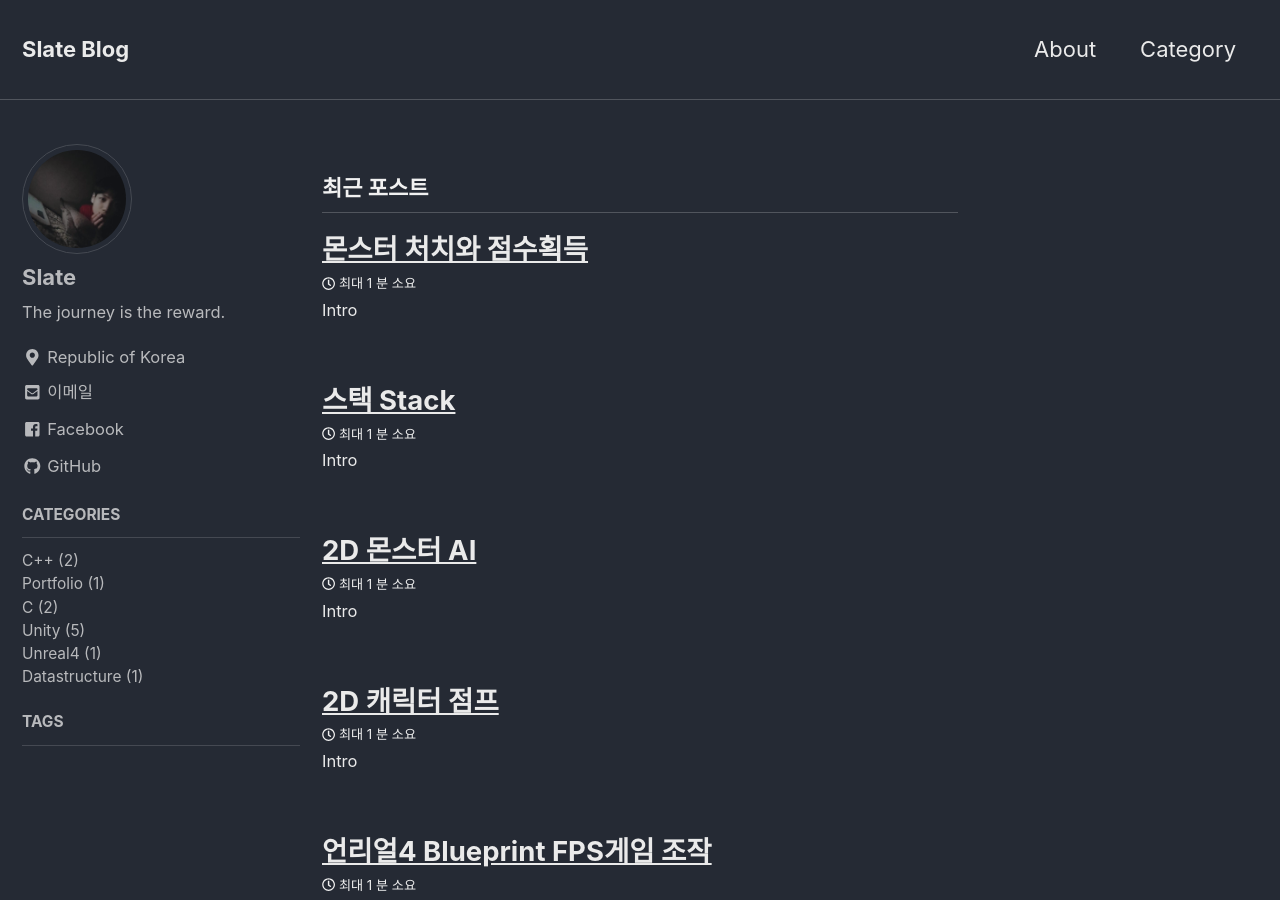
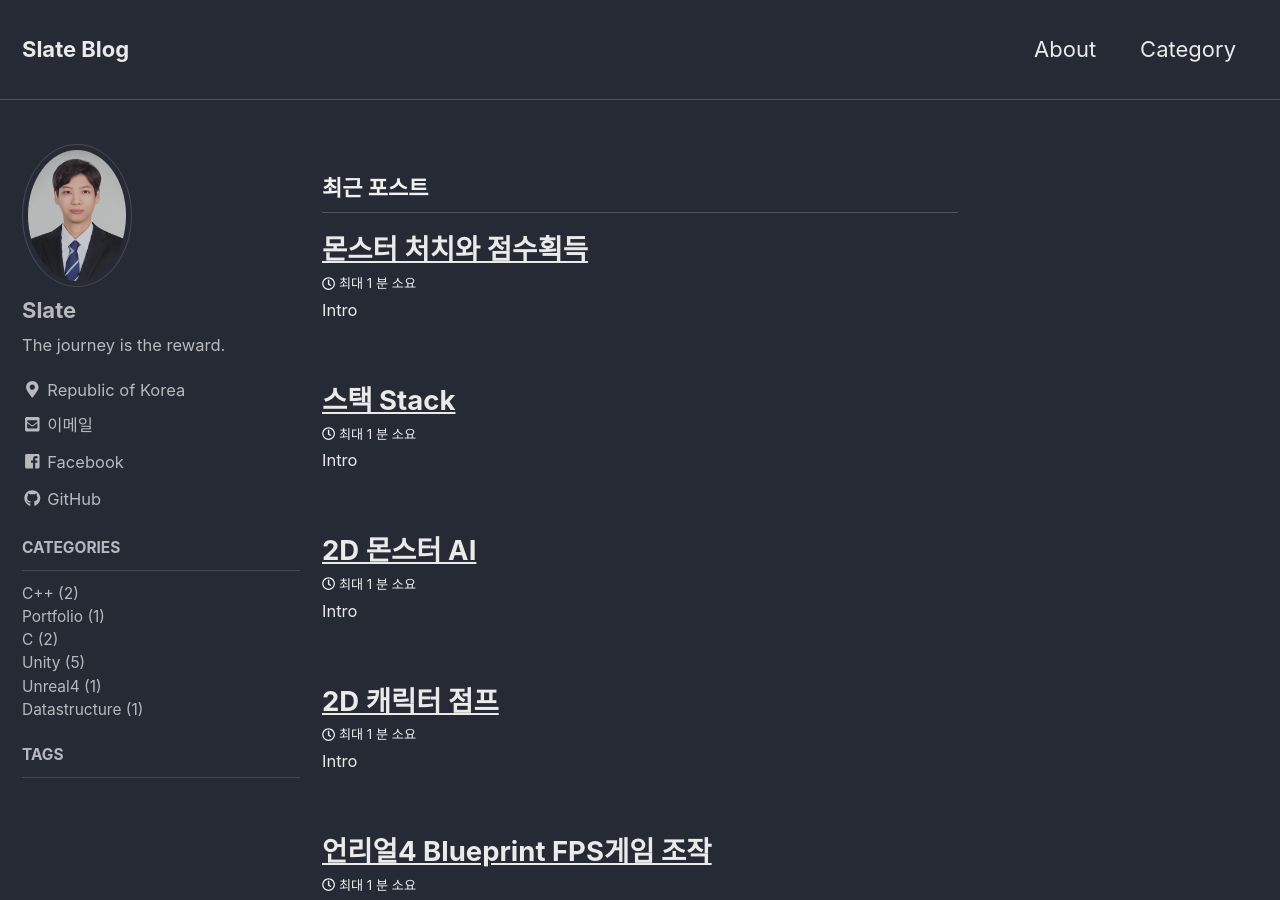
Before and after one commit to lesslate/lesslate.github.io, a Jekyll site: the page built from index.html, in a window 1280 px wide and 900 px high. Built offline with Jekyll 4.4.1, drawn with Linux system fonts in a browser that asks for light colours; nearby versions of some CDN libraries; the list of posts is cut into pages by our own code.

Commit message:
Update _config.yml

```diff
--- a/_config.yml
+++ b/_config.yml
@@ -101,7 +101,7 @@
 # Site Author
 author:
   name             : "Slate"
-  avatar           : "/assets/img/Profile.jpg" # path of avatar image, e.g. "/assets/images/bio-photo.jpg"
+  avatar           : "/assets/img/증명사진.jpg" # path of avatar image, e.g. "/assets/images/bio-photo.jpg"
   bio              : "The journey is the reward."
   location         : "Republic of Korea"
   email            : "lesslate9@naver.com"
```
